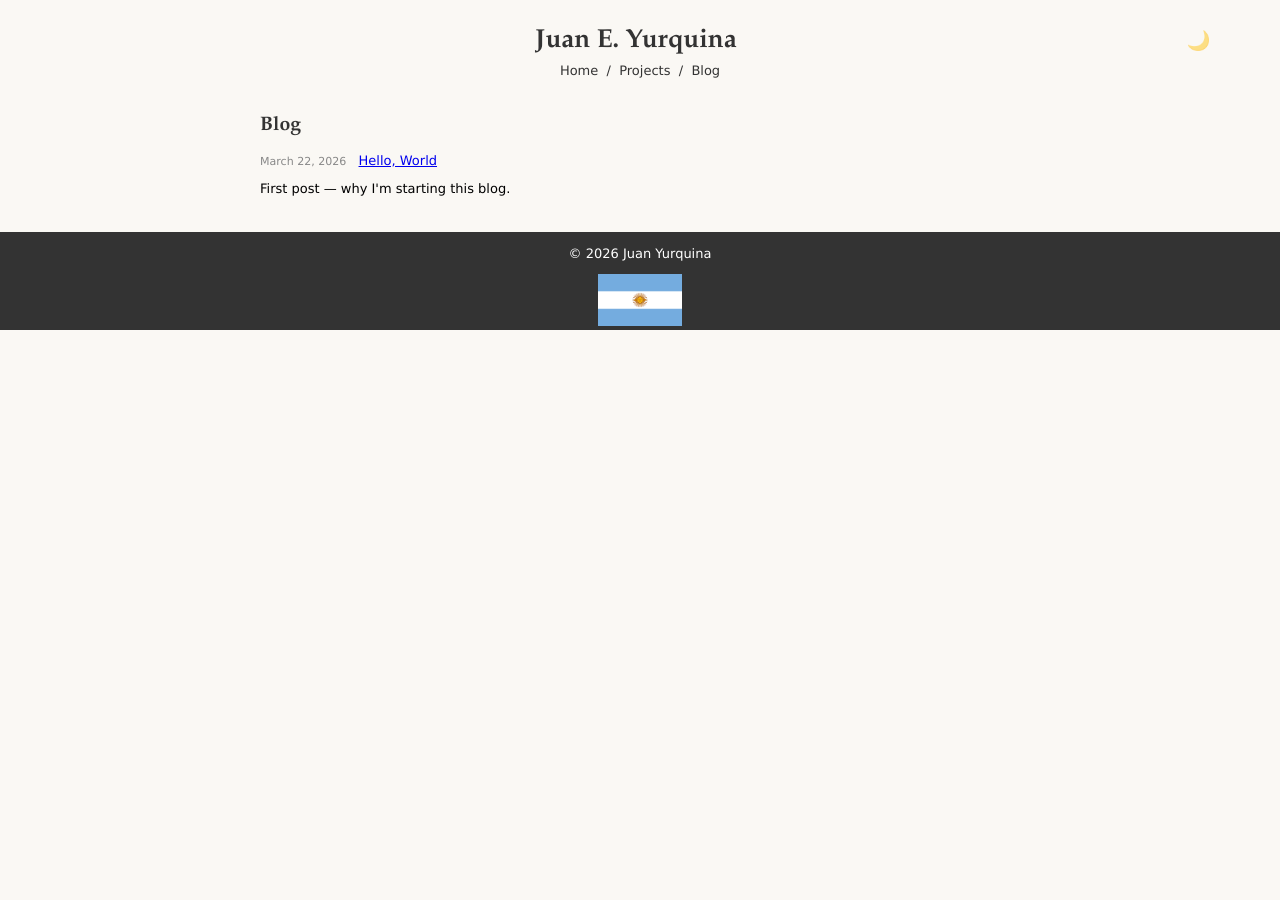
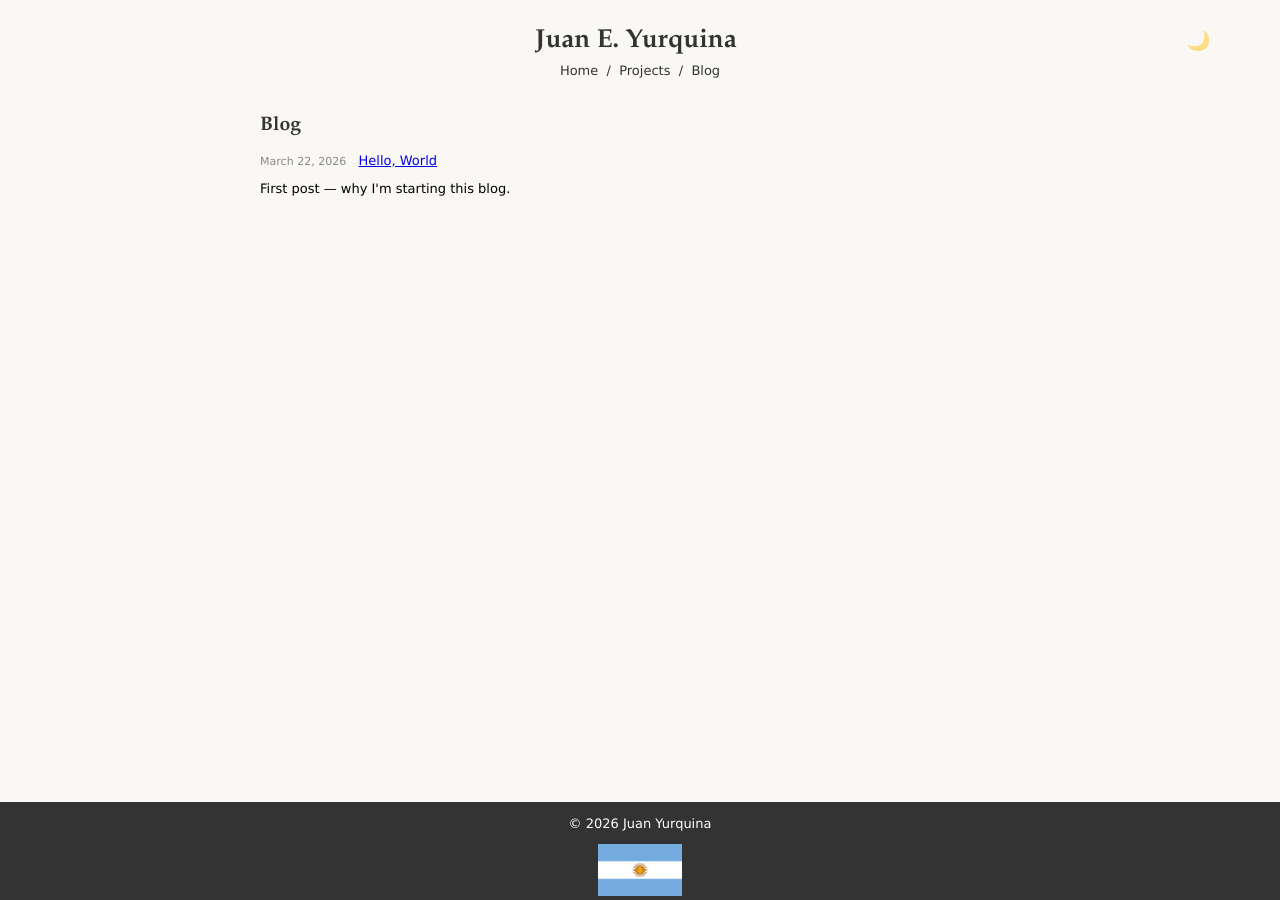
Before and after one commit to estebanjy/estebanjy.github.io, a Jekyll site: the page built from blog/index.html, in a window 1280 px wide. Built offline with Jekyll 4.4.1, drawn with Linux system fonts in a browser that asks for light colours.

Commit message:
Stick footer to bottom of viewport on short pages
Uses flexbox column layout on body with flex: 1 on main content,
so the footer always sits at the bottom regardless of content height.

```diff
--- a/_layouts/default.html
+++ b/_layouts/default.html
@@ -26,7 +26,7 @@
         </div>
     </header>
 
-    {{ content }}
+    <main>{{ content }}</main>
 
     <footer>
         <div class="container">
--- a/style.css
+++ b/style.css
@@ -5,6 +5,9 @@ body {
     margin: 0;
     padding: 0;
     background-color: #faf8f4;
+    display: flex;
+    flex-direction: column;
+    min-height: 100vh;
 }
 
 .container {
@@ -211,13 +214,16 @@ html.dark .project-desc            { color: #bbb !important; }
 html.dark .projects-status         { border-bottom-color: #444 !important; }
 html.dark .project-card            { border-bottom-color: #333 !important; }
 
+main {
+    flex: 1;
+}
+
 footer {
     background-color: #333;
     color: #fff;
     text-align: center;
     padding: 1px 0;
-    width: 100%; /* Asegura que el footer abarque todo el ancho */
-
+    width: 100%;
 }
 
 /* ─── Dark mode toggle ─────────────────────────────────────────── */
```
